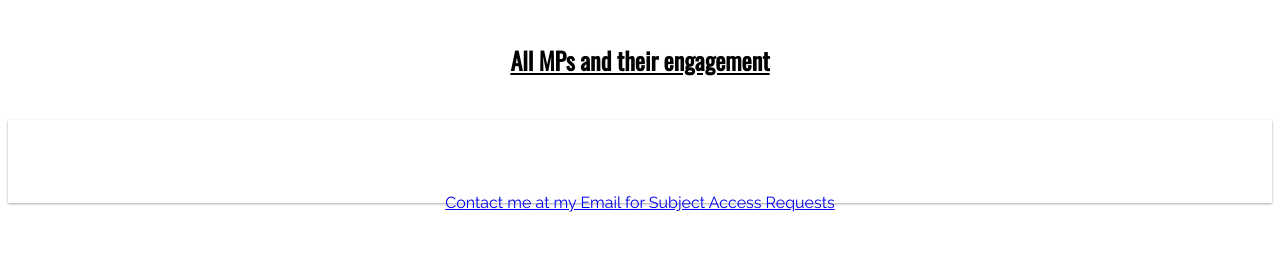
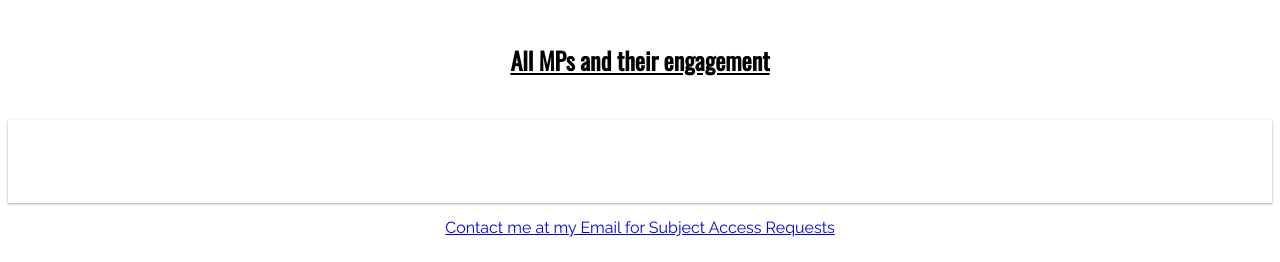
Before and after one commit to Brappington/mptweet, a Flask app: template app/templates/index.html in a window 1280 px wide. Shown: the part 594-856 px from the top of the page. Before the commit the page ends 806 px from the top, so only its background shows below. Run offline with Flask 2, Linux system fonts and the light colour scheme; the template is opened without the code that fills it, so the values that code supplies are empty; parts of the project's set-up code (start-up, migrations or seed data) failed here and were passed over; some libraries are stand-ins or nearby versions.

Commit message:
removed cutom font from gcharts changed title of drawchart4 added margin to footer added min threshold of 100 engagement to getMPs()

```diff
--- a/app/app.py
+++ b/app/app.py
@@ -399,7 +399,8 @@ def getMPs():
         MPEngagement= getMPEngagement(user_id)
         MPColour = getMPColour(user_id)
         MPName = getMPName(user_id)
-        if MPEngagement > 0 :
+        # added minimum engagement to limit the dataset for the allmps chart
+        if MPEngagement > 100 :
             mplist.append([MPName, MPEngagement, MPColour])
     mplist = sorted(mplist, key=lambda x: x[1], reverse=True)
     print(mplist[:5])
--- a/app/static/css/main.css
+++ b/app/static/css/main.css
@@ -20,6 +20,7 @@ body {
 footer{
     font-family: var(--regularFont);
     text-align: center;
+    margin: 25px;
 }
 
 h1 {
--- a/app/templates/index.html
+++ b/app/templates/index.html
@@ -43,7 +43,6 @@
                 title: 'Average engagement by the Most engaging MPs',
                 titleTextStyle: {
                     color: 'black',
-                    fontName: 'Oswald',
                     fontSize: 18 // equivalent to 1.5em of h2 for default browsers.
                 },
                 legend: 'none',
@@ -76,7 +75,6 @@
                 legend: 'none',
                 titleTextStyle: {
                     color: 'black',
-                    fontName: 'Oswald',
                     fontSize: 18
                 },
                 hAxis: {
@@ -114,7 +112,6 @@
             legend: 'none',
             titleTextStyle: {
             color: 'black',
-            fontName: 'Oswald',
             fontSize: 18
             },
             hAxis: {
@@ -142,10 +139,9 @@
             data3.addRows(allmplist);
 
             var options3 = {
-            title: 'All MPs engagement',
+            title: 'All MPs average engagement (minimum of 100 engagement)',
             titleTextStyle: {
             color: 'black',
-            fontName: 'Oswald',
             fontSize: 18 // equivalent to 1.5em of h2 for default browsers.
             },
             legend: 'none',
@@ -216,7 +212,6 @@
             </div>
         </div>
     </main>
-
 </body>
 <footer>
     <a href="mailto:mptwitterapp@gmail.com">Contact me at my Email for Subject Access Requests</a>
```
Also changed, not shown: 1 other file.
